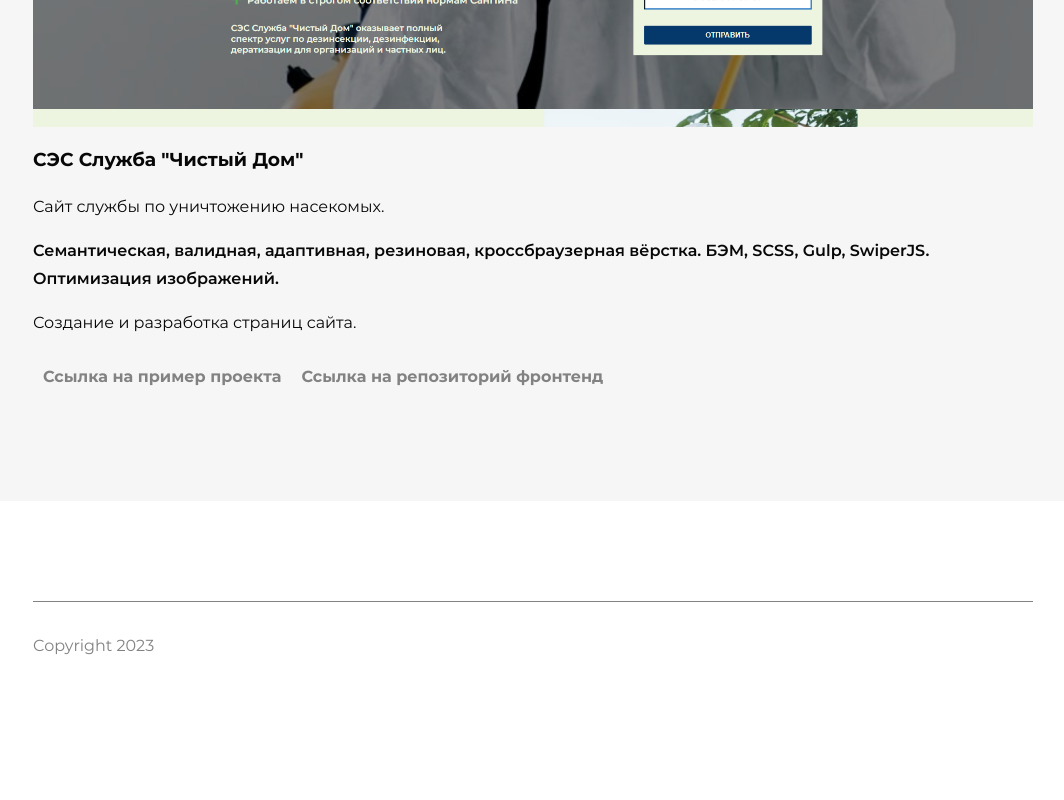
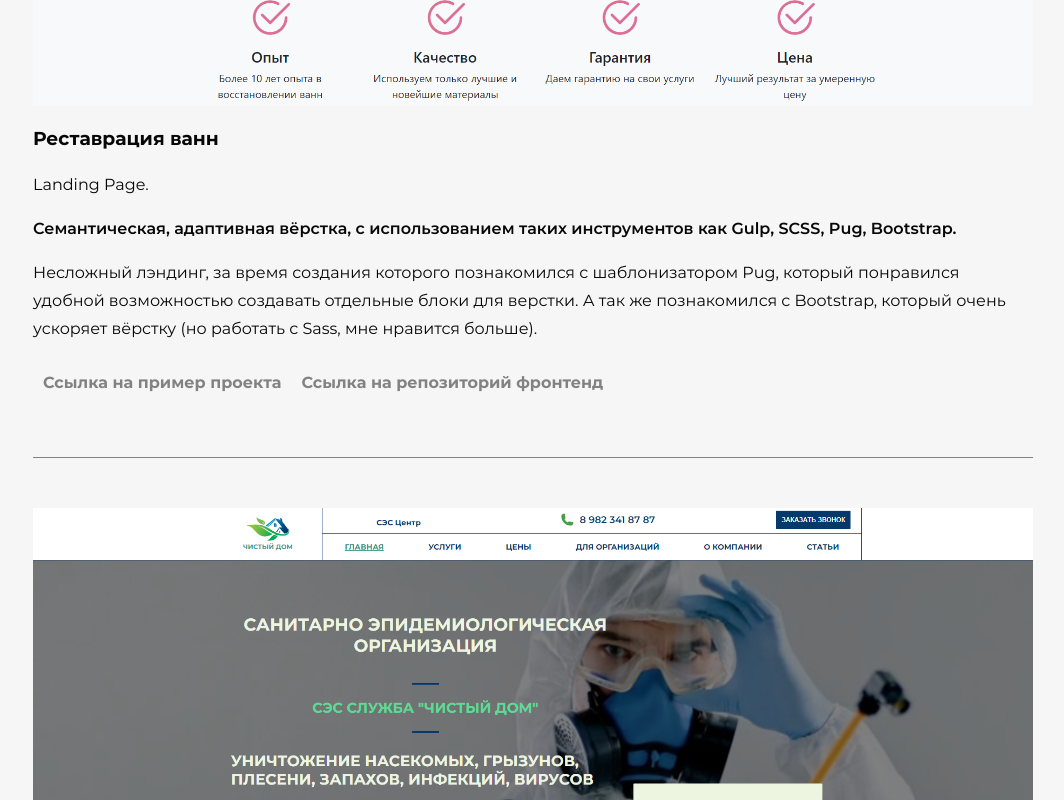
Before and after one commit to DenisJet/my-portfolio, a React (Create React App) app: page / in a window 1280 px wide. Shown: the part 1420-2220 px from the top of the page, without its empty margins (107-1171 px from the left). Before the commit the page ends 2110 px from the top, so only its background shows below. Built offline with nearby package versions, Linux system fonts and the light colour scheme.

Commit message:
add new project

```diff
--- a/src/moke.js
+++ b/src/moke.js
@@ -1,4 +1,17 @@
 export const projects = [
+  {
+    id: 13,
+    type: 'коммерческие',
+    name: 'Реставрация ванн',
+    image: 'images/restavracia.png',
+    title: 'Landing Page.',
+    description:
+      'Семантическая, адаптивная вёрстка, с использованием таких инструментов как Gulp, SCSS, Pug, Bootstrap.',
+    opinion:
+      'Несложный лэндинг, за время создания которого познакомился  с шаблонизатором Pug, который понравился удобной возможностью создавать отдельные блоки для верстки. А так же познакомился с Bootstrap, который очень ускоряет вёрстку (но работать с Sass, мне нравится больше).',
+    link: 'http://restavracia--vann.ru/',
+    repolinkFront: 'https://github.com/DenisJet/remont-vann',
+  },
   {
     id: 12,
     type: 'pet-проекты',
```
Also changed, not shown: public/images/restavracia.png (added).
